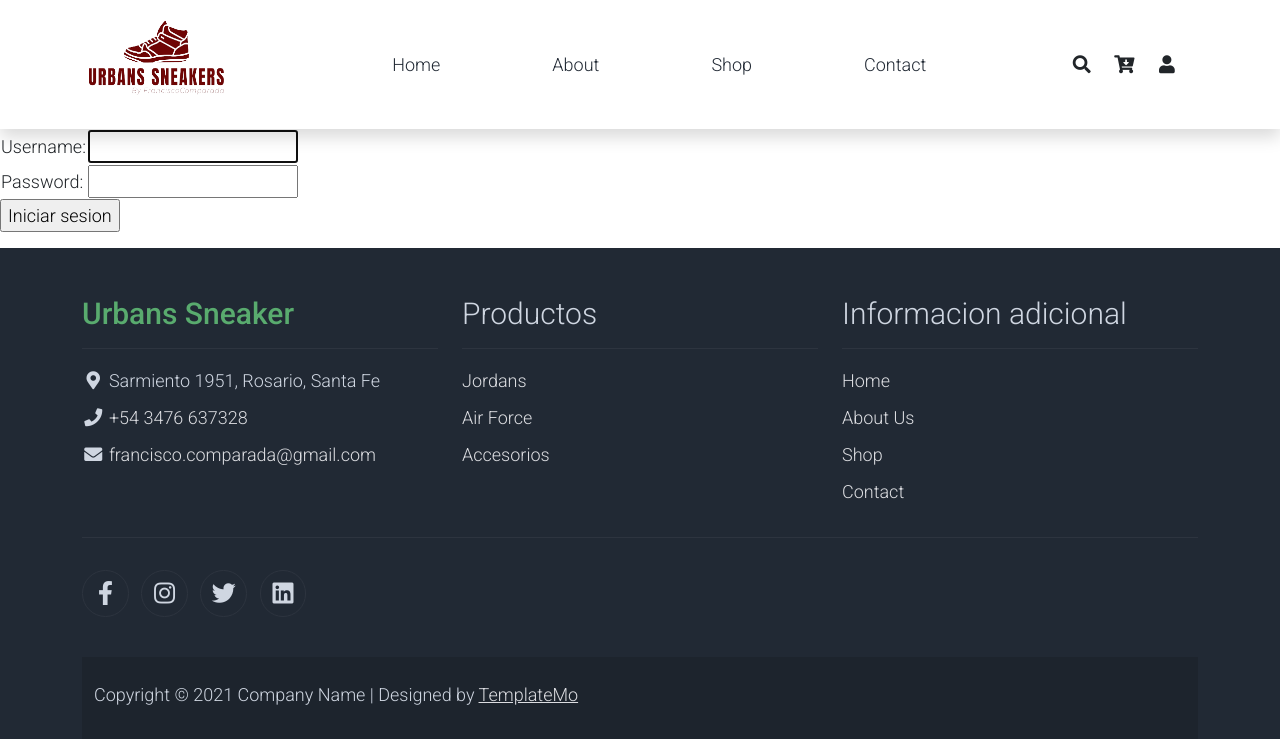
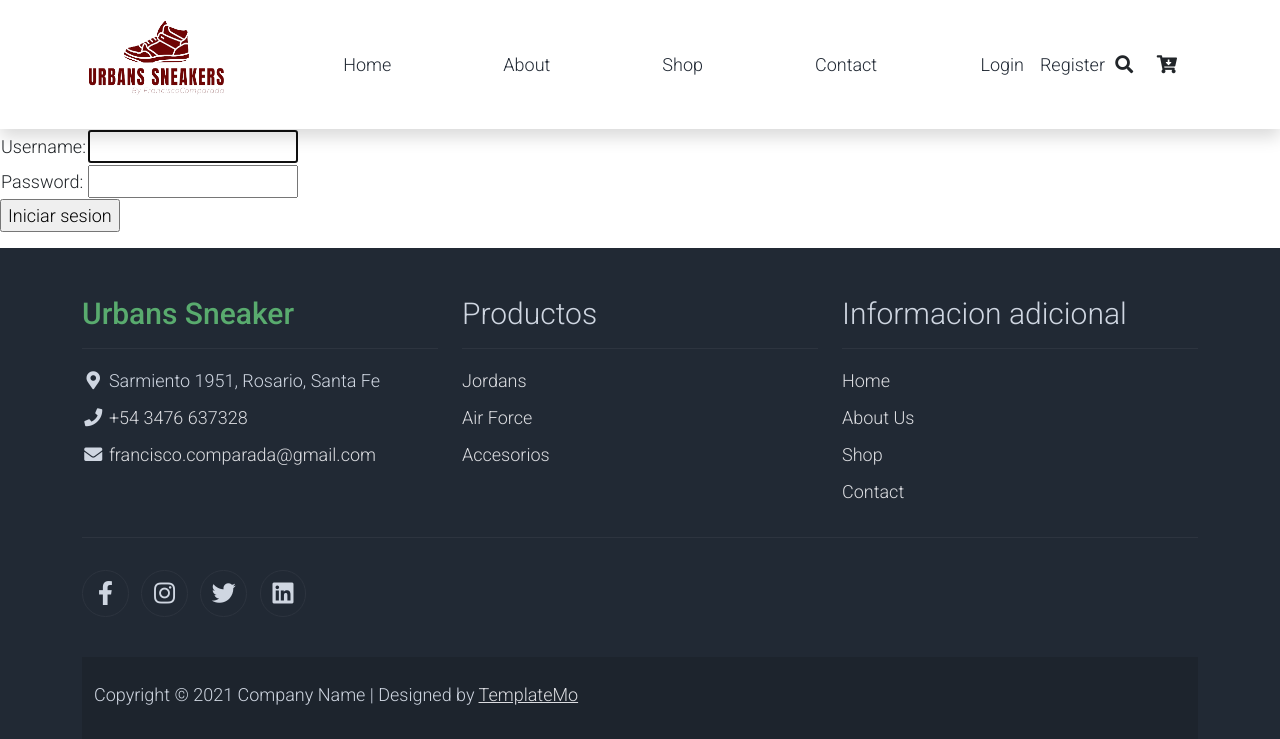
Before and after one commit to Francisco-Comparada/ProyectoFinal-CoderHouse-Comparada, a Django app: page /users/login/ in a window 1280 px wide. Shown: the top 739 px of the page. Run offline with Django 4.2, Linux system fonts and the light colour scheme; data comes from the database, SQL or seed files in the repository; both versions use the stored data as it was after the commit; some libraries are stand-ins or nearby versions.

Commit message:
user en index

```diff
--- a/Urbans_Sneakers/templates/General/index.html
+++ b/Urbans_Sneakers/templates/General/index.html
@@ -80,6 +80,29 @@ https://templatemo.com/tm-559-zay-shop
                         </li>
                     </ul>
                 </div>
+                <div class="navbar align-self-center d-flex">
+                    <ul class="nav navbar-nav d-flex justify-content-between mx-lg-auto">
+                        {% if request.user.is_authenticated %}
+
+
+                                <li class="nav-item">
+                                    <a class="nav-link" href="#">{{ request.user.username }} </a>
+                                </li>
+                                <li class="nav-item">
+                                    <a class="nav-link" href="/users/logout/">Logout  </a>
+                                </li>
+
+                        {% else %}
+                        <li class="nav-item">
+                            <a class="nav-link" href="/users/login/">Login </a>
+                        </li>
+                        <li class="nav-item">
+                            <a class="nav-link" href="/users/register/">Register  </a>
+                        </li>
+                    </ul>
+                </div>
+
+                {% endif %}
 
                 <div class="navbar align-self-center d-flex">
                     <div class="d-lg-none flex-sm-fill mt-3 mb-4 col-7 col-sm-auto pr-3">
@@ -93,14 +116,15 @@ https://templatemo.com/tm-559-zay-shop
                     <a class="nav-icon d-none d-lg-inline" href="#" data-bs-toggle="modal" data-bs-target="#templatemo_search">
                         <i class="fa fa-fw fa-search text-dark mr-2"></i>
                     </a>
+
+
+
                     <a class="nav-icon position-relative text-decoration-none" href="#">
                         <i class="fa fa-fw fa-cart-arrow-down text-dark mr-1"></i>
                         <span class="position-absolute top-0 left-100 translate-middle badge rounded-pill bg-light text-dark"></span>
                     </a>
-                    <a class="nav-icon position-relative text-decoration-none" href="#">
-                        <i class="fa fa-fw fa-user text-dark mr-3"></i>
-                        <span class="position-absolute top-0 left-100 translate-middle badge rounded-pill bg-light text-dark"></span>
-                    </a>
+
+
                 </div>
             </div>
 
--- a/Urbans_Sneakers/templates/users/register.html
+++ b/Urbans_Sneakers/templates/users/register.html
@@ -10,9 +10,11 @@
 
     </table>
 
-    <p><input type="submit" value="Registrate!!"></p>
+    <p><input type="submit" value="Registrate"></p>
 
     </form>
-
+    {% if error %}
+        <p style="color:red;">{{error}}</p>
+    {% endif %}
 
 {% endblock %}
--- a/Urbans_Sneakers/users/views.py
+++ b/Urbans_Sneakers/users/views.py
@@ -2,7 +2,7 @@ from django.shortcuts import render, redirect
 from django.http import HttpResponse
 from django.contrib.auth.forms import AuthenticationForm
 
-from django.contrib.auth import login, logout, authenticate
+from django.contrib.auth import login, authenticate
 
 from users.forms import User_registration_form
 
@@ -18,7 +18,6 @@ def login_request(request):
 
             if user is not None:
                 login(request, user)
-
                 context = {'message':f'Bienvenido {username}!! :D'}
                 return render(request, 'General/index.html', context = context)
 
@@ -34,7 +33,7 @@ def register(request):
         form = User_registration_form(request.POST)
         if form.is_valid():
             form.save()
-            return redirect('login')
+            return redirect(login_request)
         else:
             context = {'errors':form.errors}
             form = User_registration_form()
```
Also changed, not shown: Urbans_Sneakers/db.sqlite3.
